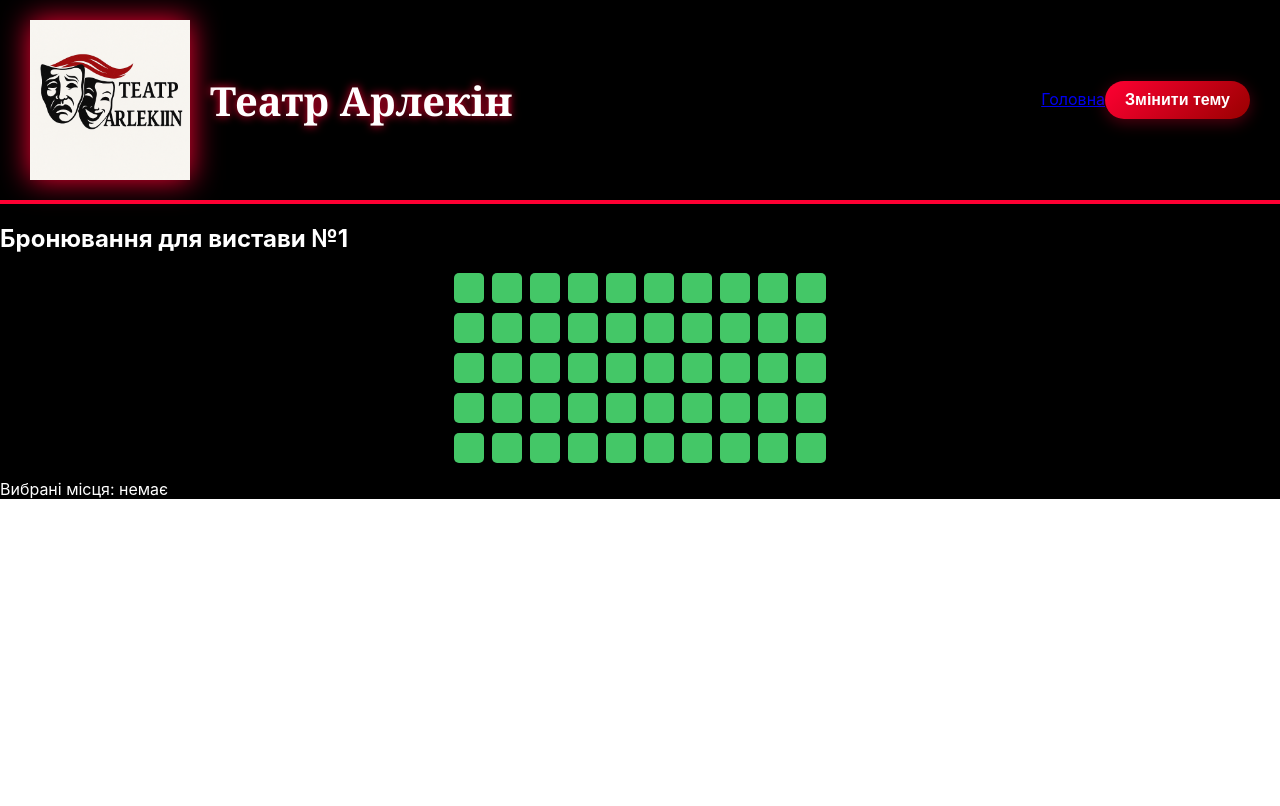
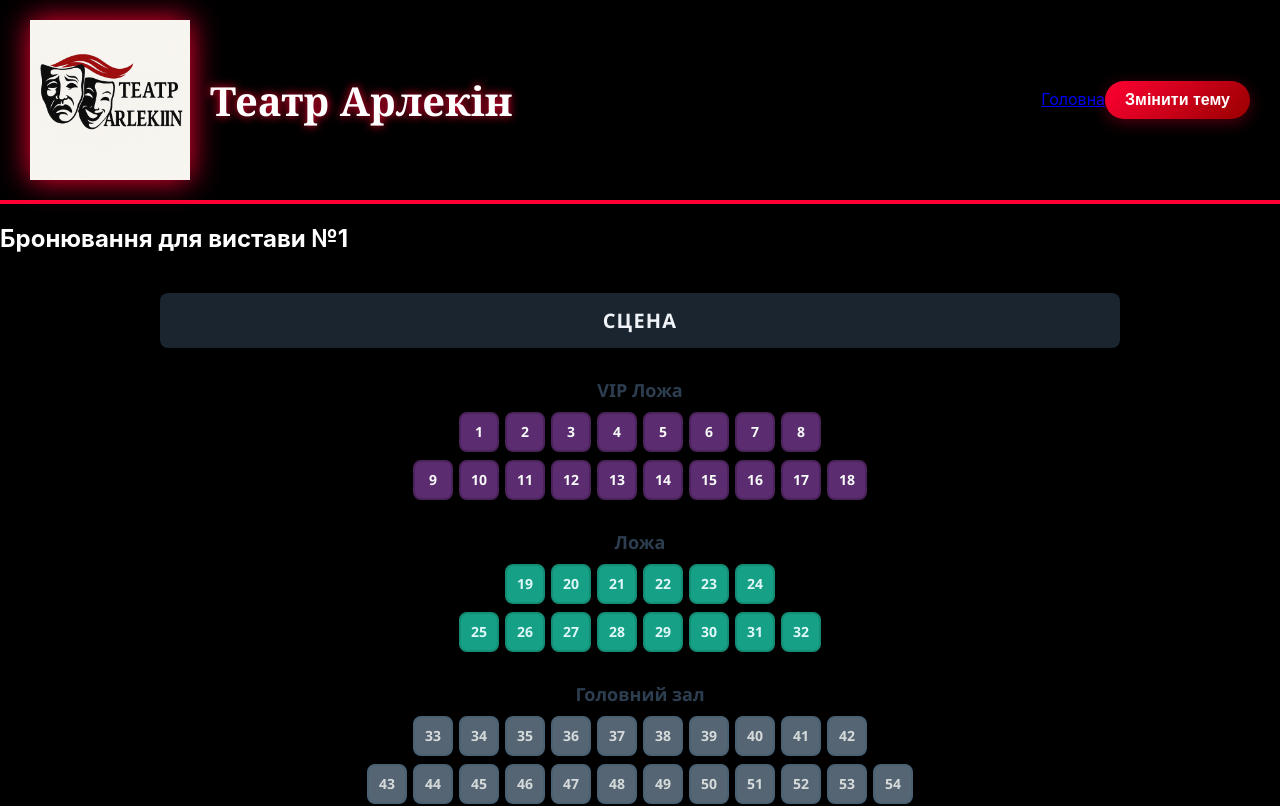
Before and after one commit to alinachepizhna/WEB-project-Theater, a React (Create React App) app in the folder theater-booking/: page /booking/1 in a window 1280 px wide. Shown: the top 806 px of the page. Built offline with nearby package versions, Linux system fonts and the light colour scheme; the HTML template or start-up script is replaced by a standard one.

Commit message:
Оновлення балконів та їх видів, залежно від постановки

```diff
--- a/theater-booking/src/TheaterHall.css
+++ b/theater-booking/src/TheaterHall.css
@@ -1,25 +1,129 @@
+.theater-container {
+  max-width: 960px;
+  margin: 0 auto;
+  padding: 20px;
+  text-align: center;
+  font-family: 'Segoe UI', Tahoma, Geneva, Verdana, sans-serif;
+}
+
+.stage {
+  background: #1a252f;
+  color: #f0f4f8;
+  font-weight: 700;
+  padding: 14px 0;
+  margin-bottom: 30px;
+  border-radius: 8px;
+  font-size: 20px;
+  letter-spacing: 1.2px;
+}
+
+.zone {
+  margin-bottom: 30px;
+}
+
+.zone-label {
+  font-weight: 700;
+  font-size: 18px;
+  margin-bottom: 10px;
+  color: #2c3e50;
+}
+
 .hall-grid {
   display: flex;
   flex-direction: column;
-  gap: 10px;
-  margin-top: 20px;
+  gap: 8px;
   align-items: center;
 }
 
 .row {
   display: flex;
-  gap: 8px;
+  justify-content: center;
+  gap: 6px;
+  flex-wrap: wrap;
 }
 
 .seat {
-  width: 30px;
-  height: 30px;
-  background-color: #44c767; /* доступне місце */
-  border-radius: 5px;
+  width: 36px;
+  height: 36px;
+  background: #aeb6bf;
+  border-radius: 8px;
   cursor: pointer;
-  transition: 0.3s;
+  user-select: none;
+  display: flex;
+  justify-content: center;
+  align-items: center;
+  font-size: 14px;
+  transition: background-color 0.25s ease, transform 0.2s ease;
+  border: 2px solid #85929e;
+  color: #1a252f;
+  font-weight: 600;
+}
+
+.seat:hover {
+  transform: scale(1.15);
+  background-color: #5d6d7e;
+  color: #f0f4f8;
+  border-color: #34495e;
 }
 
 .seat.selected {
-  background-color: #3366ff; /* вибране місце */
+  background: #2ecc71;
+  color: white;
+  font-weight: 700;
+  border-color: #27ae60;
 }
+
+
+.vip .seat {
+  background: #5b2c6f;
+  border-color: #4a235a;
+  color: #f8f9f9;
+}
+
+.vip .seat.selected {
+  background: #7d3c98;
+  border-color: #6c3483;
+}
+
+
+.lodge .seat {
+  background: #16a085;
+  border-color: #138d75;
+  color: #e0f7fa;
+}
+
+.lodge .seat.selected {
+  background: #138d75;
+  border-color: #0e6655;
+}
+
+
+.main .seat {
+  background: #566573;
+  border-color: #4a6073;
+  color: #d5dbdb;
+}
+
+.main .seat.selected {
+  background: #27ae60;
+  border-color: #229954;
+}
+
+
+.balcony .seat {
+  background: #e67e22;
+  border-color: #ca6f1e;
+  color: #faf3e0;
+}
+
+.balcony .seat.selected {
+  background: #d35400;
+  border-color: #a84300;
+}
+
+.selected-label {
+  font-size: 16px;
+  margin-top: 20px;
+  color: #1a252f;
+  font-weight: 600;
+}
--- a/theater-booking/src/components/PerformanceCard.jsx
+++ b/theater-booking/src/components/PerformanceCard.jsx
@@ -1,5 +1,7 @@
 import React from 'react';
+import { Link } from 'react-router-dom';
 import '../styles/PerformanceCard.css';
+
 
 const PerformanceCard = ({ performance }) => {
   return (
@@ -14,6 +16,9 @@ const PerformanceCard = ({ performance }) => {
         <p><strong>Дати:</strong> {performance.dates.join(', ')}</p>
         <p>Ціна: від {performance.price.min} до {performance.price.max} грн</p>
         <p className="description">{performance.description}</p>
+        <Link to={`/booking/${performance.id}`}>
+        <button className="buy-button">Придбати квитки</button>
+      </Link>
       </div>
     </div>
   );
--- a/theater-booking/src/components/TheaterHall.jsx
+++ b/theater-booking/src/components/TheaterHall.jsx
@@ -1,43 +1,79 @@
-import React, { useState } from 'react';
+import React, { useState, useRef } from 'react';
+import performances from '../data/performances';
 import '../TheaterHall.css';
 
 function TheaterHall({ performanceId }) {
-  const rows = 5;
-  const cols = 10;
+  const [selectedSeats, setSelectedSeats] = useState([]);
+  const performance = performances.find((p) => p.id === Number(performanceId));
+  const seatCounterRef = useRef(1);
 
-  const [selectedSeats, setSelectedSeats] = useState([]);
+  if (!performance) return <div>Виступ не знайдено</div>;
+  const { hallConfig } = performance;
 
-  const toggleSeat = (row, col) => {
-    const seatId = `${row}-${col}`;
-    setSelectedSeats(prev =>
-      prev.includes(seatId)
-        ? prev.filter(id => id !== seatId)
-        : [...prev, seatId]
+  const toggleSeat = (seatId) => {
+    setSelectedSeats((prevSelected) =>
+      prevSelected.includes(seatId)
+        ? prevSelected.filter((id) => id !== seatId)
+        : [...prevSelected, seatId]
     );
   };
 
-  return (
-    <div>
-      <div className="hall-grid">
-        {Array.from({ length: rows }).map((_, row) => (
-          <div className="row" key={row}>
-            {Array.from({ length: cols }).map((_, col) => {
-              const seatId = `${row}-${col}`;
-              const isSelected = selectedSeats.includes(seatId);
+  const generateRow = (rowIndex, totalRows, baseSeats, zone, shape = 'rectangle') => {
+    const seatsInRow = shape === 'semiCircle' ? baseSeats + rowIndex * 2 : baseSeats;
+    const centerOffset = shape === 'semiCircle'
+      ? Math.floor((baseSeats + totalRows * 2 - seatsInRow) / 2)
+      : 0;
 
-              return (
-                <div
-                  key={seatId}
-                  className={`seat ${isSelected ? 'selected' : ''}`}
-                  onClick={() => toggleSeat(row, col)}
-                />
-              );
-            })}
+    return Array.from({ length: seatsInRow }, (_, seatIdx) => {
+      const colIndex = seatIdx + centerOffset;
+      const seatId = `${zone}-${rowIndex + 1}-${colIndex + 1}`;
+      const seatNumber = seatCounterRef.current++;
+      const isSelected = selectedSeats.includes(seatId);
+
+      return (
+        <div
+          key={seatId}
+          className={`seat ${zone} ${isSelected ? 'selected' : ''}`}
+          onClick={() => toggleSeat(seatId)}
+        >
+          {seatNumber}
+        </div>
+      );
+    });
+  };
+
+  const renderZone = (label, rows, baseSeats, zoneClass, shape = 'rectangle') => (
+    <div key={zoneClass} className="zone">
+      <div className="zone-label">{label}</div>
+      <div className={`hall-grid ${zoneClass}`}>
+        {Array.from({ length: rows }).map((_, rowIdx) => (
+          <div className="row" key={`${zoneClass}-row-${rowIdx}`}>
+            {generateRow(rowIdx, rows, baseSeats, zoneClass, shape)}
           </div>
         ))}
       </div>
+    </div>
+  );
 
-      <p>Вибрані місця: {selectedSeats.join(', ') || 'немає'}</p>
+  seatCounterRef.current = 1;
+
+  return (
+    <div className="theater-container">
+      <div className="stage">СЦЕНА</div>
+
+      {hallConfig?.hasVip && renderZone('VIP Ложа', 2, 8, 'vip', hallConfig.layout)}
+
+      {hallConfig?.hasLodges && renderZone('Ложа', 2, 6, 'lodge', hallConfig.layout)}
+
+      {renderZone('Головний зал', 5, 10, 'main', hallConfig.layout)}
+
+      {Array.from({ length: hallConfig?.balconies || 0 }).map((_, i) =>
+        renderZone(`Балкон ${i + 1}`, 2, 10 - i, 'balcony', hallConfig.layout)
+      )}
+
+      <p className="selected-label">
+        Вибрані місця: <strong>{selectedSeats.join(', ') || 'немає'}</strong>
+      </p>
     </div>
   );
 }
--- a/theater-booking/src/data/performances.js
+++ b/theater-booking/src/data/performances.js
@@ -9,7 +9,13 @@ const performances = [
     dates: ['2025-06-01', '2025-06-10', '2025-06-20'],
     description: 'Іконічна трагедія Вільяма Шекспіра про принца Данії.',
     image: '/images/hamlet.jpg',
-    price: { min: 1200, max: 3200 }
+    price: { min: 1200, max: 3200 },
+    hallConfig: {
+      layout: 'semiCircle',
+      balconies: 2,
+      hasVip: true,
+      hasLodges: true
+    }
   },
   {
     id: 2,
@@ -21,7 +27,13 @@ const performances = [
     dates: ['2025-06-05', '2025-06-12', '2025-06-26'],
     description: 'Епічна музична адаптація роману Віктора Гюго.',
     image: '/images/les-miserables.jpg',
-    price: { min: 500, max: 2000 }
+    price: { min: 500, max: 2000 },
+    hallConfig: {
+      layout: 'semiCircle',
+      balconies: 3,
+      hasVip: true,
+      hasLodges: true
+    }
   },
   {
     id: 3,
@@ -33,7 +45,13 @@ const performances = [
     dates: ['2025-06-03', '2025-06-17', '2025-06-29'],
     description: 'Містична історія кохання в Паризькій опері.',
     image: '/images/phantom.jpg',
-    price: { min: 900, max: 2500 }
+    price: { min: 900, max: 2500 },
+    hallConfig: {
+      layout: 'semiCircle',
+      balconies: 2,
+      hasVip: true,
+      hasLodges: false
+    }
   },
   {
     id: 4,
@@ -45,7 +63,13 @@ const performances = [
     dates: ['2025-06-06', '2025-06-13', '2025-06-20'],
     description: 'Трагічна історія американської мрії.',
     image: '/images/salesman.jpg',
-    price: { min: 300, max: 1300 }
+    price: { min: 300, max: 1300 },
+    hallConfig: {
+      layout: 'rectangle',
+      balconies: 1,
+      hasVip: false,
+      hasLodges: false
+    }
   },
   {
     id: 5,
@@ -57,7 +81,13 @@ const performances = [
     dates: ['2025-06-08', '2025-06-15', '2025-06-22'],
     description: 'Психологічна драма про ілюзії, втрати та пристрасть.',
     image: '/images/streetcar.jpg',
-    price: { min: 350, max: 1200 }
+    price: { min: 350, max: 1200 },
+    hallConfig: {
+      layout: 'rectangle',
+      balconies: 2,
+      hasVip: false,
+      hasLodges: true
+    }
   },
   {
     id: 6,
@@ -69,7 +99,13 @@ const performances = [
     dates: ['2025-06-07', '2025-06-14', '2025-06-21'],
     description: 'Дотепна сатира Оскара Вайлда.',
     image: '/images/earnest.jpg',
-    price: { min: 400, max: 1000 }
+    price: { min: 400, max: 1000 },
+    hallConfig: {
+      layout: 'rectangle',
+      balconies: 1,
+      hasVip: false,
+      hasLodges: false
+    }
   },
   {
     id: 7,
@@ -81,7 +117,13 @@ const performances = [
     dates: ['2025-06-09', '2025-06-18', '2025-06-27'],
     description: 'Трагедія про владу, зраду і батьківську любов.',
     image: '/images/lear.jpg',
-    price: { min: 600, max: 1600 }
+    price: { min: 600, max: 1600 },
+    hallConfig: {
+      layout: 'semiCircle',
+      balconies: 2,
+      hasVip: true,
+      hasLodges: true
+    }
   },
   {
     id: 8,
@@ -93,7 +135,13 @@ const performances = [
     dates: ['2025-06-11', '2025-06-16', '2025-06-23'],
     description: 'Філософська п’єса про сенс життя.',
     image: '/images/godot.jpg',
-    price: { min: 200, max: 900 }
+    price: { min: 200, max: 900 },
+    hallConfig: {
+      layout: 'rectangle',
+      balconies: 1,
+      hasVip: false,
+      hasLodges: false
+    }
   },
   {
     id: 9,
@@ -105,7 +153,13 @@ const performances = [
     dates: ['2025-06-04', '2025-06-19', '2025-06-28'],
     description: 'Трагедія про ревнощі та маніпуляції.',
     image: '/images/othello.jpg',
-    price: { min: 500, max: 1400 }
+    price: { min: 500, max: 1400 },
+    hallConfig: {
+      layout: 'semiCircle',
+      balconies: 2,
+      hasVip: true,
+      hasLodges: false
+    }
   },
   {
     id: 10,
@@ -117,7 +171,13 @@ const performances = [
     dates: ['2025-06-02', '2025-06-15', '2025-06-30'],
     description: 'П’єса про мистецтво та розчарування.',
     image: '/images/seagull.jpg',
-    price: { min: 50, max: 100 }
+    price: { min: 50, max: 100 },
+    hallConfig: {
+      layout: 'rectangle',
+      balconies: 1,
+      hasVip: false,
+      hasLodges: false
+    }
   },
   {
     id: 11,
@@ -129,7 +189,13 @@ const performances = [
     dates: ['2025-06-03', '2025-06-12', '2025-06-24'],
     description: 'Темна історія амбіцій та зради у Шотландії.',
     image: '/images/macbeth.jpg',
-    price: { min: 70, max: 170 }
+    price: { min: 70, max: 170 },
+    hallConfig: {
+      layout: 'semiCircle',
+      balconies: 1,
+      hasVip: true,
+      hasLodges: false
+    }
   },
   {
     id: 12,
@@ -141,7 +207,13 @@ const performances = [
     dates: ['2025-06-06', '2025-06-17', '2025-06-25'],
     description: 'Безсмертна історія кохання з трагічним фіналом.',
     image: '/images/romeo.jpg',
-    price: { min: 1000, max: 2500 }
+    price: { min: 1000, max: 2500 },
+    hallConfig: {
+      layout: 'semiCircle',
+      balconies: 2,
+      hasVip: true,
+      hasLodges: true
+    }
   },
   {
     id: 13,
@@ -153,7 +225,13 @@ const performances = [
     dates: ['2025-06-05', '2025-06-14', '2025-06-26'],
     description: 'Весела історія про хитрого слугу, який переграє шляхту.',
     image: '/images/figaro.jpg',
-    price: { min: 300, max: 900 }
+    price: { min: 300, max: 900 },
+    hallConfig: {
+      layout: 'rectangle',
+      balconies: 1,
+      hasVip: false,
+      hasLodges: true
+    }
   },
   {
     id: 14,
@@ -165,7 +243,13 @@ const performances = [
     dates: ['2025-06-08', '2025-06-20', '2025-06-29'],
     description: 'Давньогрецька трагедія про кохання і помсту.',
     image: '/images/medea.jpg',
-    price: { min: 350, max: 950 }
+    price: { min: 350, max: 950 },
+    hallConfig: {
+      layout: 'semiCircle',
+      balconies: 1,
+      hasVip: true,
+      hasLodges: false
+    }
   },
   {
     id: 15,
@@ -177,7 +261,13 @@ const performances = [
     dates: ['2025-06-07', '2025-06-16', '2025-06-30'],
     description: 'Напружена драма про родинні та особисті конфлікти.',
     image: '/images/cat.jpg',
-    price: { min: 40, max: 110 }
+    price: { min: 40, max: 110 },
+    hallConfig: {
+      layout: 'rectangle',
+      balconies: 3,
+      hasVip: false,
+      hasLodges: false
+    }
   },
   {
     id: 16,
@@ -189,7 +279,13 @@ const performances = [
     dates: ['2025-06-04', '2025-06-13', '2025-06-23'],
     description: 'Класична італійська комедія положень.',
     image: '/images/servant.jpg',
-    price: { min: 200, max: 800 }
+    price: { min: 200, max: 800 },
+    hallConfig: {
+      layout: 'rectangle',
+      balconies: 1,
+      hasVip: false,
+      hasLodges: false
+    }
   }
 ];
 
```
Also changed, not shown: theater-booking/src/styles/PerformanceCard.css (+24 -0 lines).
